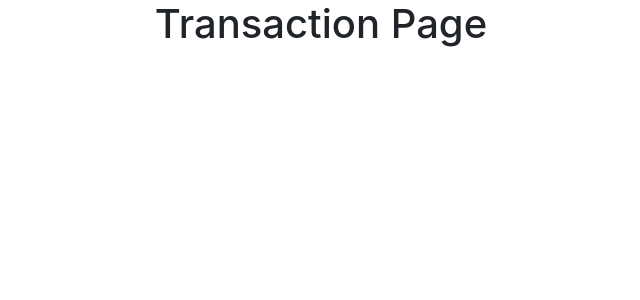
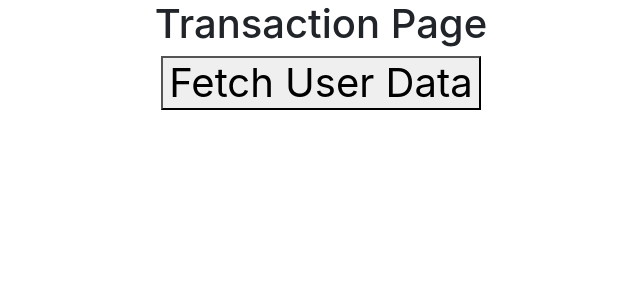
Before and after one commit to Shubhamtribhuvan8/EasyBank, a React (Create React App) app in the folder frontend/: page /transactions in a window 1280 px wide. Shown: the top 300 px of the page, without its empty margins (319-959 px from the left). Built offline with nearby package versions, Linux system fonts and the light colour scheme.

Commit message:
working on transaction page

```diff
--- a/frontend/src/component/TransactionPage/Transactions.jsx
+++ b/frontend/src/component/TransactionPage/Transactions.jsx
@@ -20,6 +20,18 @@ export default function TransactionPage() {
     }
   }, []);
 
+  const fetchData = () => {
+    axios
+      .get("/getUser")
+      .then((response) => {
+        const user = response.data;
+        console.log(user);
+      })
+      .catch((error) => {
+        console.log(error);
+      });
+  };
+
   return (
     <div>
       <h1>Transaction Page</h1>
@@ -29,6 +41,7 @@ export default function TransactionPage() {
           <p>Email: {user.email}</p>
         </div>
       )}
+      <button onClick={fetchData}>Fetch User Data</button>
     </div>
   );
 }
```
